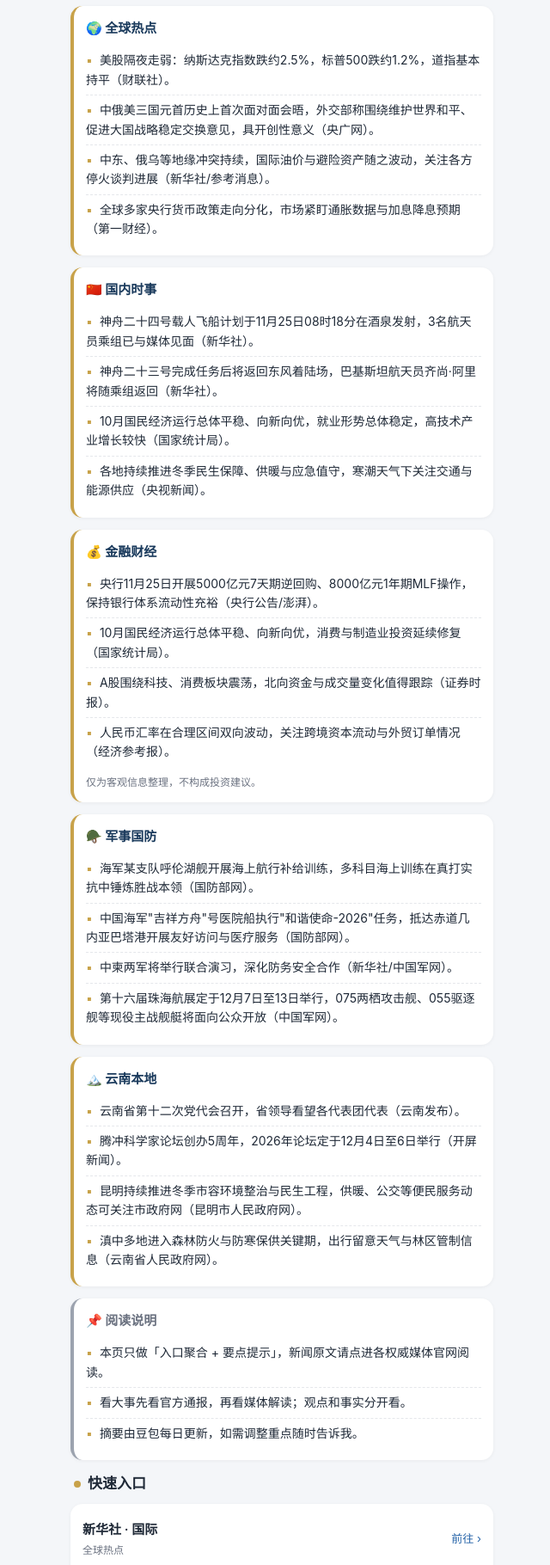
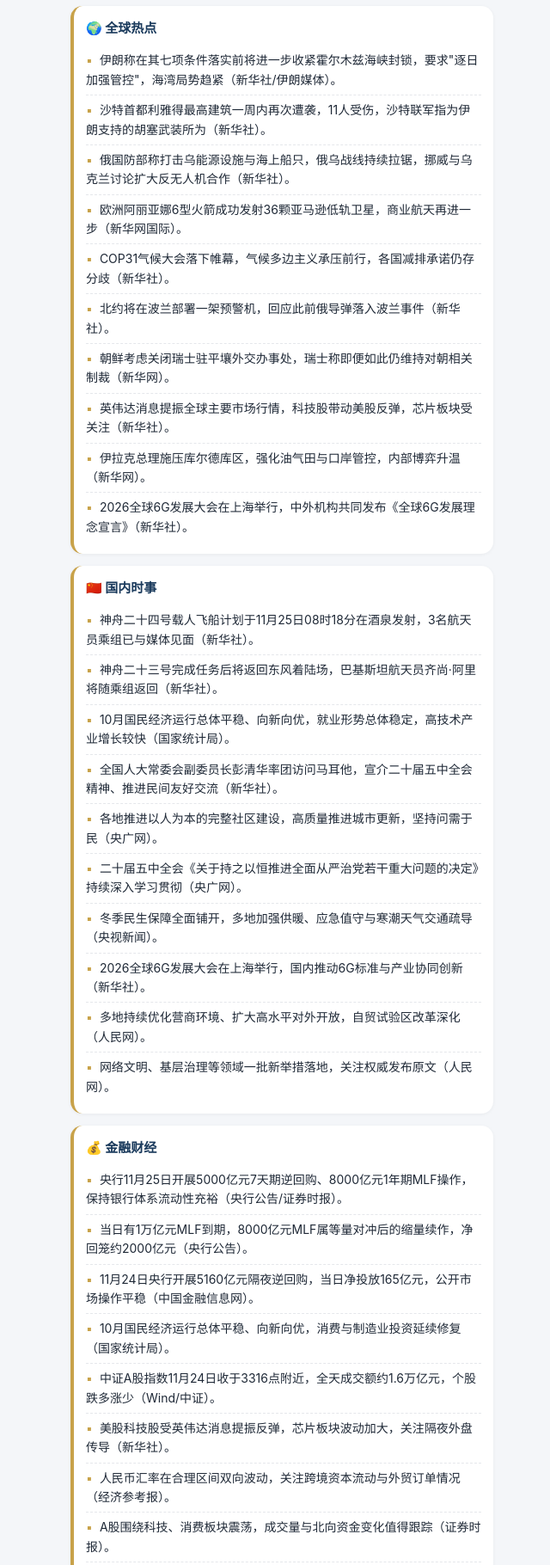
Before and after one commit to Mike715975/news-hub, a plain HTML site: page index.html in a window 1280 px wide. Shown: the part 237-2057 px from the top of the page at 86% size, without its empty margins (312-952 px from the left). Drawn offline with Linux system fonts and the light colour scheme.

Commit message:
五大板块摘要扩充至每块10条

```diff
--- a/index.html
+++ b/index.html
@@ -125,10 +125,16 @@
   <div class="brief">
     <h3>🌍 全球热点</h3>
     <ul>
-      <li>美股隔夜走弱：纳斯达克指数跌约2.5%，标普500跌约1.2%，道指基本持平（财联社）。</li>
-      <li>中俄美三国元首历史上首次面对面会晤，外交部称围绕维护世界和平、促进大国战略稳定交换意见，具开创性意义（央广网）。</li>
-      <li>中东、俄乌等地缘冲突持续，国际油价与避险资产随之波动，关注各方停火谈判进展（新华社/参考消息）。</li>
-      <li>全球多家央行货币政策走向分化，市场紧盯通胀数据与加息降息预期（第一财经）。</li>
+      <li>伊朗称在其七项条件落实前将进一步收紧霍尔木兹海峡封锁，要求"逐日加强管控"，海湾局势趋紧（新华社/伊朗媒体）。</li>
+      <li>沙特首都利雅得最高建筑一周内再次遭袭，11人受伤，沙特联军指为伊朗支持的胡塞武装所为（新华社）。</li>
+      <li>俄国防部称打击乌能源设施与海上船只，俄乌战线持续拉锯，挪威与乌克兰讨论扩大反无人机合作（新华社）。</li>
+      <li>欧洲阿丽亚娜6型火箭成功发射36颗亚马逊低轨卫星，商业航天再进一步（新华网国际）。</li>
+      <li>COP31气候大会落下帷幕，气候多边主义承压前行，各国减排承诺仍存分歧（新华社）。</li>
+      <li>北约将在波兰部署一架预警机，回应此前俄导弹落入波兰事件（新华社）。</li>
+      <li>朝鲜考虑关闭瑞士驻平壤外交办事处，瑞士称即便如此仍维持对朝相关制裁（新华网）。</li>
+      <li>英伟达消息提振全球主要市场行情，科技股带动美股反弹，芯片板块受关注（新华社）。</li>
+      <li>伊拉克总理施压库尔德库区，强化油气田与口岸管控，内部博弈升温（新华网）。</li>
+      <li>2026全球6G发展大会在上海举行，中外机构共同发布《全球6G发展理念宣言》（新华社）。</li>
     </ul>
   </div>
 
@@ -139,7 +145,13 @@
       <li>神舟二十四号载人飞船计划于11月25日08时18分在酒泉发射，3名航天员乘组已与媒体见面（新华社）。</li>
       <li>神舟二十三号完成任务后将返回东风着陆场，巴基斯坦航天员齐尚·阿里将随乘组返回（新华社）。</li>
       <li>10月国民经济运行总体平稳、向新向优，就业形势总体稳定，高技术产业增长较快（国家统计局）。</li>
-      <li>各地持续推进冬季民生保障、供暖与应急值守，寒潮天气下关注交通与能源供应（央视新闻）。</li>
+      <li>全国人大常委会副委员长彭清华率团访问马耳他，宣介二十届五中全会精神、推进民间友好交流（新华社）。</li>
+      <li>各地推进以人为本的完整社区建设，高质量推进城市更新，坚持问需于民（央广网）。</li>
+      <li>二十届五中全会《关于持之以恒推进全面从严治党若干重大问题的决定》持续深入学习贯彻（央广网）。</li>
+      <li>冬季民生保障全面铺开，多地加强供暖、应急值守与寒潮天气交通疏导（央视新闻）。</li>
+      <li>2026全球6G发展大会在上海举行，国内推动6G标准与产业协同创新（新华社）。</li>
+      <li>多地持续优化营商环境、扩大高水平对外开放，自贸试验区改革深化（人民网）。</li>
+      <li>网络文明、基层治理等领域一批新举措落地，关注权威发布原文（人民网）。</li>
     </ul>
   </div>
 
@@ -147,10 +159,16 @@
   <div class="brief">
     <h3>💰 金融财经</h3>
     <ul>
-      <li>央行11月25日开展5000亿元7天期逆回购、8000亿元1年期MLF操作，保持银行体系流动性充裕（央行公告/澎湃）。</li>
+      <li>央行11月25日开展5000亿元7天期逆回购、8000亿元1年期MLF操作，保持银行体系流动性充裕（央行公告/证券时报）。</li>
+      <li>当日有1万亿元MLF到期，8000亿元MLF属等量对冲后的缩量续作，净回笼约2000亿元（央行公告）。</li>
+      <li>11月24日央行开展5160亿元隔夜逆回购，当日净投放165亿元，公开市场操作平稳（中国金融信息网）。</li>
       <li>10月国民经济运行总体平稳、向新向优，消费与制造业投资延续修复（国家统计局）。</li>
-      <li>A股围绕科技、消费板块震荡，北向资金与成交量变化值得跟踪（证券时报）。</li>
+      <li>中证A股指数11月24日收于3316点附近，全天成交额约1.6万亿元，个股跌多涨少（Wind/中证）。</li>
+      <li>美股科技股受英伟达消息提振反弹，芯片板块波动加大，关注隔夜外盘传导（新华社）。</li>
       <li>人民币汇率在合理区间双向波动，关注跨境资本流动与外贸订单情况（经济参考报）。</li>
+      <li>A股围绕科技、消费板块震荡，成交量与北向资金变化值得跟踪（证券时报）。</li>
+      <li>多家机构关注年底财政发力与专项债发行节奏，基建链预期升温（第一财经）。</li>
+      <li>黄金、原油等大宗商品受地缘局势与美元走势影响，价格波动加大（经济参考报）。</li>
     </ul>
     <div class="note">仅为客观信息整理，不构成投资建议。</div>
   </div>
@@ -162,6 +180,12 @@
       <li>海军某支队呼伦湖舰开展海上航行补给训练，多科目海上训练在真打实抗中锤炼胜战本领（国防部网）。</li>
       <li>中国海军"吉祥方舟"号医院船执行"和谐使命-2026"任务，抵达赤道几内亚巴塔港开展友好访问与医疗服务（国防部网）。</li>
       <li>中柬两军将举行联合演习，深化防务安全合作（新华社/中国军网）。</li>
+      <li>中印尼"利刃-2026"陆军反恐联合训练举行结训仪式，双方协同反恐能力得到检验（国防部网）。</li>
+      <li>中越将举行"合作—2026"反恐联合训练，周边安全合作持续推进（国防部网）。</li>
+      <li>中巴"喀喇昆仑-2026"陆军联合训练深化两军实战化协同（国防部网）。</li>
+      <li>中国第24批赴黎巴嫩维和部队464名官兵被授予联合国和平勋章（国防部网）。</li>
+      <li>空军公布攻击-11无人机实弹任务画面，首批女性无人机机组实现首发命中（中国军网）。</li>
+      <li>第77集团军某旅、第76集团军某旅分别组织实弹射击训练，实战化练兵常态化（国防部网）。</li>
       <li>第十六届珠海航展定于12月7日至13日举行，075两栖攻击舰、055驱逐舰等现役主战舰艇将面向公众开放（中国军网）。</li>
     </ul>
   </div>
@@ -170,9 +194,15 @@
   <div class="brief">
     <h3>🏔️ 云南本地</h3>
     <ul>
-      <li>云南省第十二次党代会召开，省领导看望各代表团代表（云南发布）。</li>
+      <li>11月24至25日昆明自西向东强降温，最高气温下降8~10℃、局地超12℃，东北部有雨夹雪、高海拔小到中雪（春城晚报/8099999）。</li>
+      <li>冷空气来去较快，周四起昆明恢复晴朗，11月26日多云7~17℃，出行备好保暖（气象预报）。</li>
+      <li>寻甸县发布道路结冰黄色预警，柯渡、倘甸等乡镇未来12小时注意行车安全（国家预警信息发布中心）。</li>
+      <li>2026第九届中国昆明金茶花国际文创设计大赛暨首届"云南礼物"创新设计大赛终评结果出炉（云南网）。</li>
+      <li>昆明翠湖公园调整冬季开放时间，游园前可查看最新公告（开屏新闻）。</li>
+      <li>昆明市公安局五华分局就云南川大农牧科技公司涉嫌非法吸收公众存款案发布报案通告（开屏新闻）。</li>
+      <li>昆明一消费者诉周六福黄金交易纠纷案在官渡区法院开庭，涉大额购金提货争议（媒体报道）。</li>
+      <li>云南省印发自然资源保护利用、国民健康、数字云南建设等多个"十五五"专项规划（云南省人民政府网）。</li>
       <li>腾冲科学家论坛创办5周年，2026年论坛定于12月4日至6日举行（开屏新闻）。</li>
-      <li>昆明持续推进冬季市容环境整治与民生工程，供暖、公交等便民服务动态可关注市政府网（昆明市人民政府网）。</li>
       <li>滇中多地进入森林防火与防寒保供关键期，出行留意天气与林区管制信息（云南省人民政府网）。</li>
     </ul>
   </div>
```
